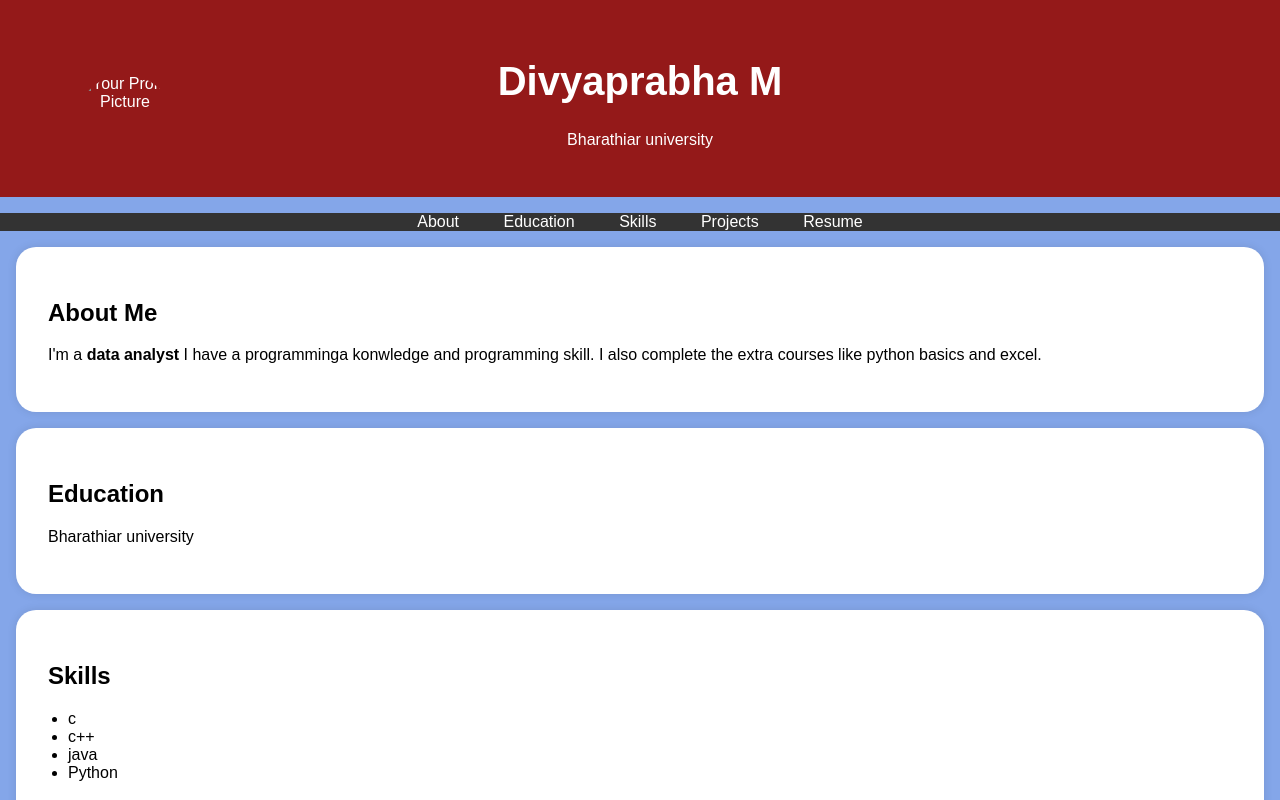
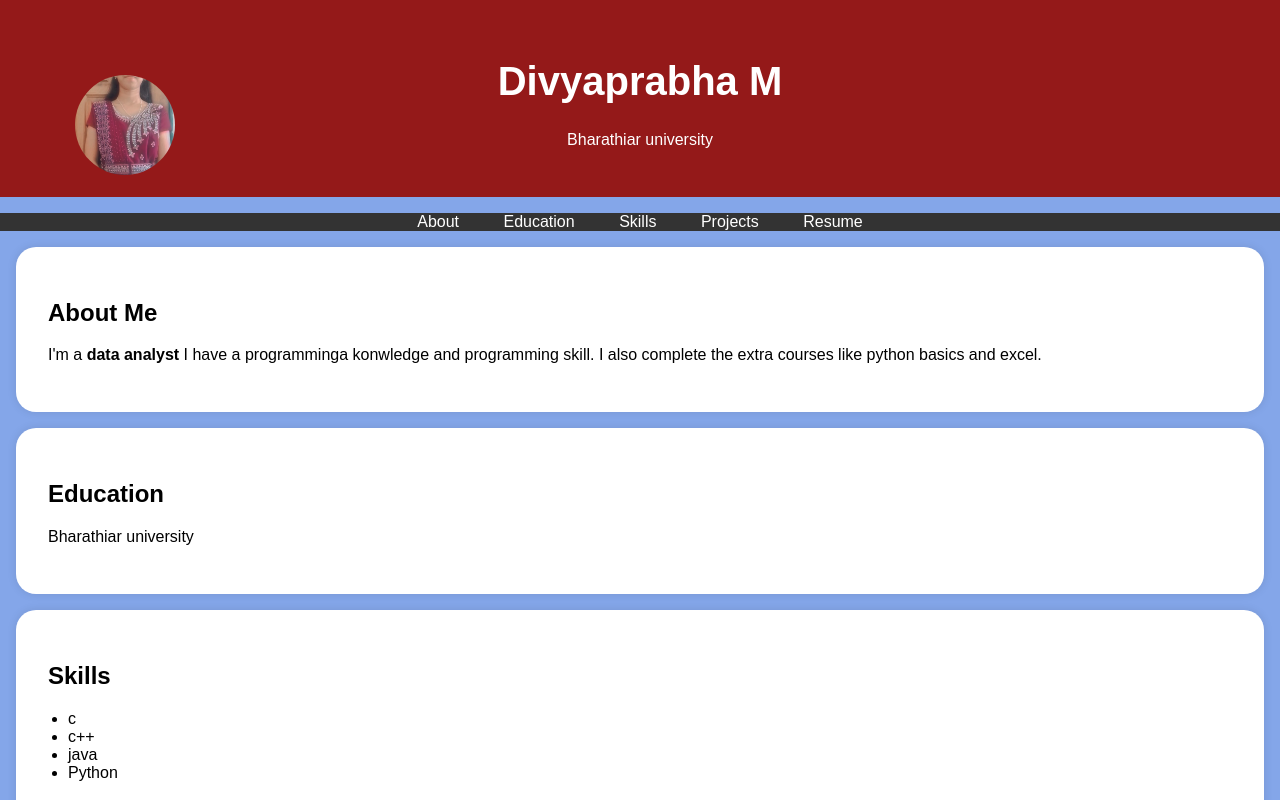
Before and after one commit to divya-124/Digital-portfolio-, a plain HTML site: page index.html in a window 1280 px wide. Shown: the top 800 px of the page. Drawn offline with Linux system fonts and the light colour scheme.

Commit message:
Update index.html

```diff
--- a/index.html
+++ b/index.html
@@ -95,7 +95,7 @@
     <header>
         <div class="header-content">
             <!-- Add your profile picture here -->
-            <img src="photo nm.pdf" alt="Your Profile Picture" class="profile-picture">
+            <img src="Snapchat-444717084~3.jpg" alt="Your Profile Picture" class="profile-picture">
             <h1>Divyaprabha M</h1>
             <p>Bharathiar university</p>
         </div>
```
